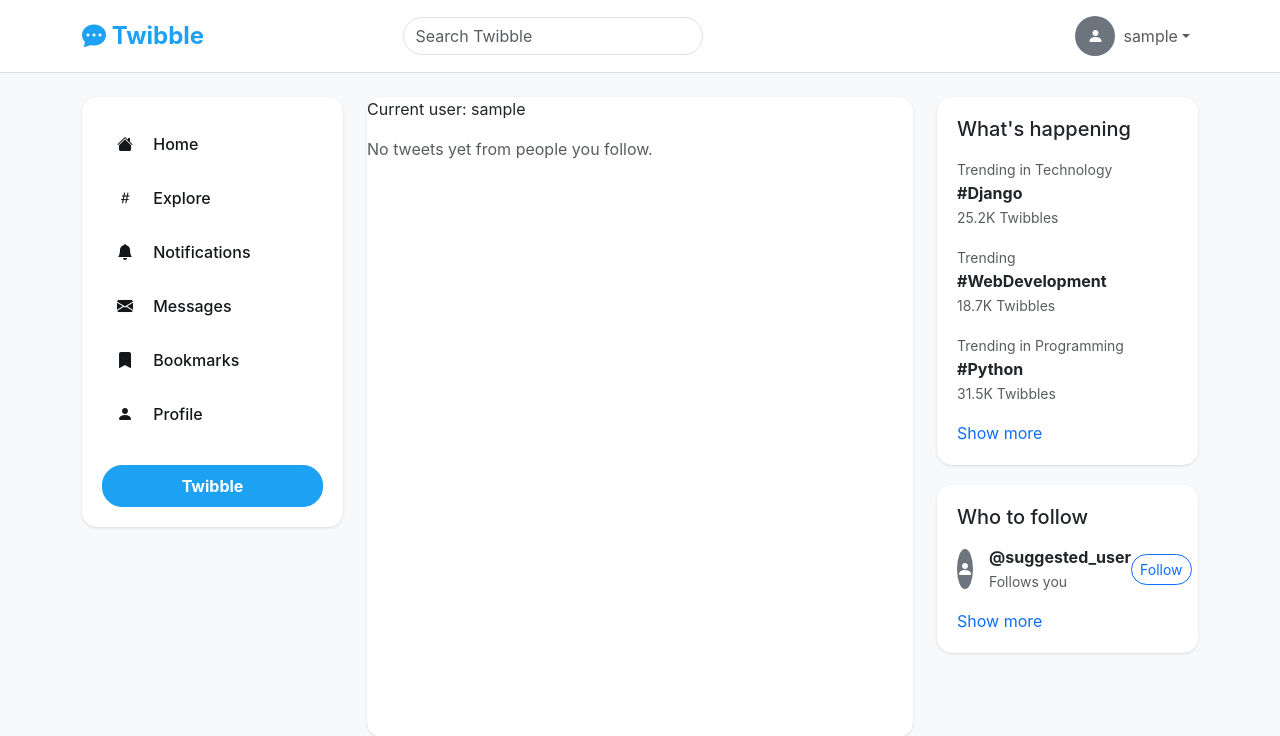
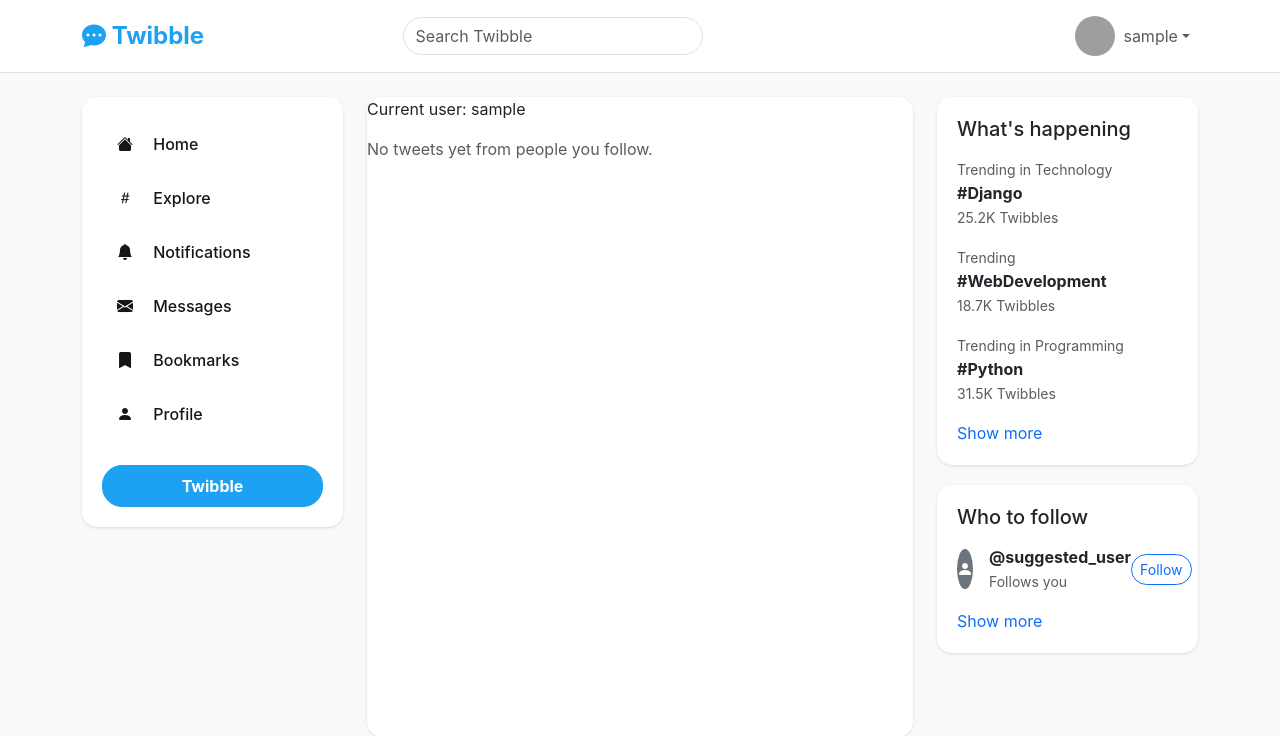
Before and after one commit to DevMohammad-SA/Twibble, a Django app: page / in a window 1280 px wide. Shown: the top 736 px of the page. Run offline with Django 5.2, Linux system fonts and the light colour scheme; the visitor is signed in with stand-in values (Sample User, id 1); data comes from the database, SQL or seed files in the repository; data that the repository does not hold is empty; parts of the project's set-up code (start-up, migrations or seed data) failed here and were passed over; some libraries are stand-ins or nearby versions; grey boxes are pictures that could not be loaded.

Commit message:
refactor(base.html): simplify user avatar rendering

```diff
--- a/templates/base.html
+++ b/templates/base.html
@@ -135,13 +135,7 @@
                     {% if user.is_authenticated %}
                         <li class="nav-item dropdown">
                             <a class="nav-link dropdown-toggle d-flex align-items-center" href="#" id="navbarDropdown" role="button" data-bs-toggle="dropdown">
-                                {% if user.profile.avatar %}
-                                    <img src="{{ user.profile.avatar.url }}" alt="Avatar" class="user-avatar me-2">
-                                {% else %}
-                                    <div class="user-avatar me-2 bg-secondary d-flex align-items-center justify-content-center">
-                                        <i class="bi bi-person-fill text-white"></i>
-                                    </div>
-                                {% endif %}
+                                <img src="{{ user.profile_image.url }}" alt="Avatar" class="user-avatar me-2">
                                 {{ user.username }}
                             </a>
                             <ul class="dropdown-menu">
```
